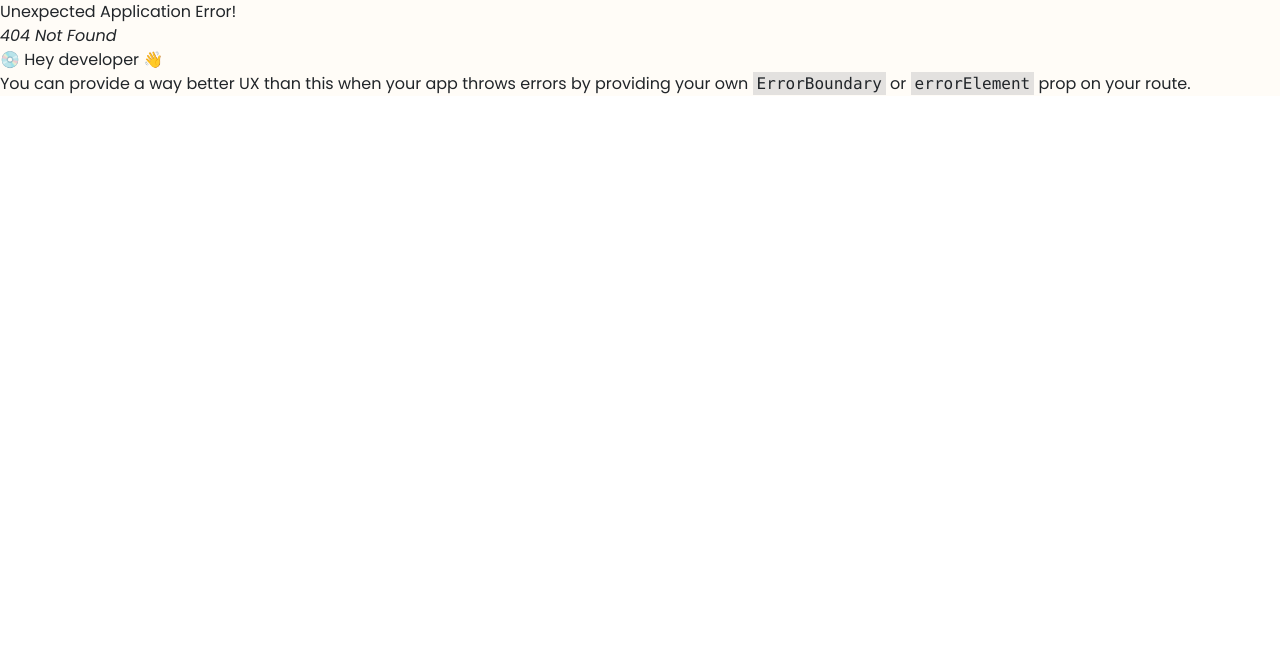
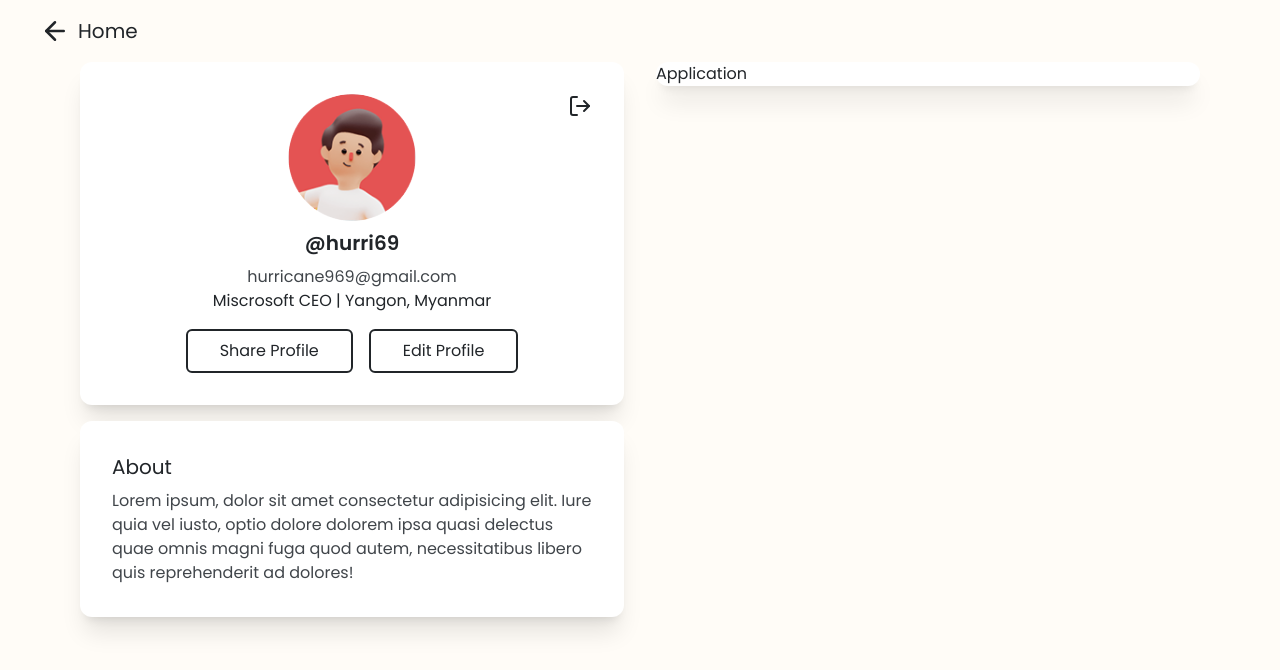
Before and after one commit to DHOKE-HTOE-Inc/haxone, a React (Vite) app in the folder client/: page /contact in a window 1280 px wide. Before the commit this address had no page. Shown: the top 670 px of the page. Built offline with nearby package versions, Linux system fonts and the light colour scheme.

Commit message:
done creating userinfo card and about in feat/user-profile-setting

```diff
--- a/client/src/App.jsx
+++ b/client/src/App.jsx
@@ -1,6 +1,7 @@
 import { createBrowserRouter, RouterProvider } from "react-router-dom";
 import Main from "./layouts/Main";
 import Home from "./pages/Home";
+import UserProfile from "./pages/UserProfile";
 
 const router = createBrowserRouter([
   {
@@ -13,6 +14,10 @@ const router = createBrowserRouter([
       },
     ],
   },
+  {
+    path: "/:username",
+    element: <UserProfile />,
+  },
 ]);
 
 function App() {
--- /dev/null
+++ b/client/src/components/userProfilePage/About.jsx
@@ -0,0 +1,16 @@
+import React from "react";
+
+const About = () => {
+  return (
+    <section className="bg-white rounded-xl shadow-xl p-8 relative">
+      <div className="text-xl">About</div>
+      <div className="mt-2 text-muted-gray">
+        Lorem ipsum, dolor sit amet consectetur adipisicing elit. Iure quia vel
+        iusto, optio dolore dolorem ipsa quasi delectus quae omnis magni fuga
+        quod autem, necessitatibus libero quis reprehenderit ad dolores!
+      </div>
+    </section>
+  );
+};
+
+export default About;
--- /dev/null
+++ b/client/src/components/userProfilePage/Application.jsx
@@ -0,0 +1,11 @@
+import React from "react";
+
+const Application = () => {
+  return (
+    <section className="bg-white w-1/2 h-fit shadow-xl rounded-xl">
+      Application
+    </section>
+  );
+};
+
+export default Application;
--- /dev/null
+++ b/client/src/components/userProfilePage/InfoCard.jsx
@@ -0,0 +1,32 @@
+import { LogOut } from "lucide-react";
+import React from "react";
+import { Link } from "react-router-dom";
+const InfoCard = () => {
+  return (
+    <div className="bg-white rounded-xl shadow-xl text-center py-8 relative">
+      <Link>
+        <LogOut className="absolute right-8 hover:text-error cursor-pointer" />
+      </Link>
+      <img
+        src="/defaultUserProfile.png"
+        alt="pfp"
+        className="mx-auto rounded-full w-32"
+      />
+      <div className="my-2 font-semibold text-xl">@hurri69</div>
+      <div className="text-muted-gray">hurricane969@gmail.com</div>
+      <div className="">
+        <span>Miscrosoft CEO</span> | <span>Yangon, Myanmar</span>
+      </div>
+      <div className="flex gap-4 justify-center items-center mt-4">
+        <button className="px-8 py-2 border-2 border-primary rounded-md cursor-pointer hover:bg-accent-hover hover:text-secondary hover:border-accent-hover transition-all duration-200 ease-in-out">
+          Share Profile
+        </button>
+        <button className="px-8 py-2 border-2 border-primary rounded-md cursor-pointer hover:bg-accent-hover hover:text-secondary hover:border-accent-hover transition-all duration-200 ease-in-out">
+          Edit Profile
+        </button>
+      </div>
+    </div>
+  );
+};
+
+export default InfoCard;
--- a/client/src/index.css
+++ b/client/src/index.css
@@ -6,6 +6,7 @@
   --color-accent: #4cc9f0;
   --color-accent-hover: #26a6ce;
   --color-muted-gray: #40454a;
+  --color-error: #f94144;
 
   --default-font-family: "Poppins", sans-serif;
 }
--- /dev/null
+++ b/client/src/pages/UserProfile.jsx
@@ -0,0 +1,32 @@
+import { ArrowLeft } from "lucide-react";
+import React from "react";
+import InfoCard from "../components/userProfilePage/infoCard";
+import Application from "../components/userProfilePage/Application";
+import { Link } from "react-router-dom";
+import About from "../components/userProfilePage/About";
+
+const UserProfile = () => {
+  return (
+    <section className="min-h-screen">
+      {/* back button  */}
+      <Link className="flex text-xl px-10 py-4 gap-2 items-center">
+        <ArrowLeft size={30} />
+        <p>Home</p>
+      </Link>
+
+      {/* dr ka main  */}
+      <div className="flex px-20 gap-8">
+        {/* dr ka left section  */}
+        <div className="w-1/2 flex flex-col gap-4">
+          <InfoCard />
+          <About />
+        </div>
+
+        {/* dr ka right section  */}
+        <Application />
+      </div>
+    </section>
+  );
+};
+
+export default UserProfile;
```
Also changed, not shown: client/public/defaultUserProfile.png (added).
